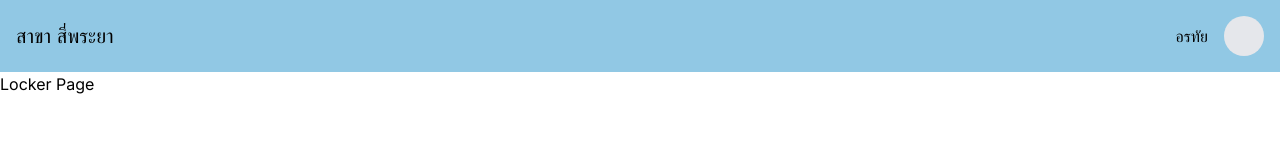
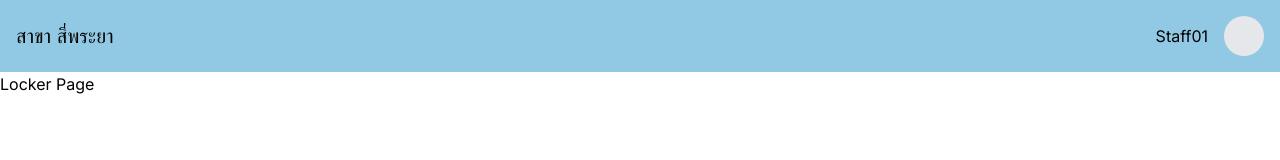
Before and after one commit to Ponrawoot/Washout-Web-UI, a Next.js app: page /locker in a window 1280 px wide. Shown: the top 160 px of the page. Built offline with nearby package versions, Linux system fonts and the light colour scheme.

Commit message:
change name

```diff
--- a/src/component/StaffTopBar.tsx
+++ b/src/component/StaffTopBar.tsx
@@ -8,7 +8,7 @@ export default function StaffTopBar() {
             </div>
           <ul className="flex space-x-4 items-center">
           <li>
-              <p>อรทัย</p>
+              <p>Staff01</p>
             </li>
           <li>
                 <div className="w-10 h-10 bg-gray-200 rounded-full flex items-center justify-center">
```
